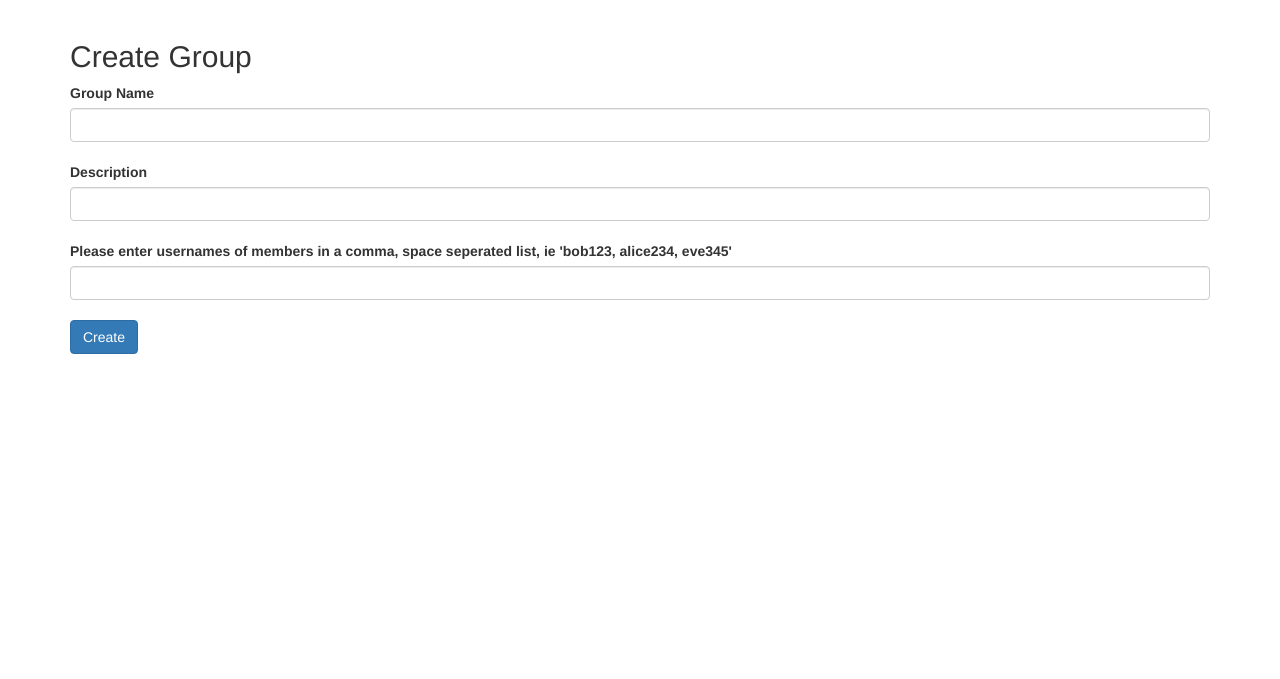
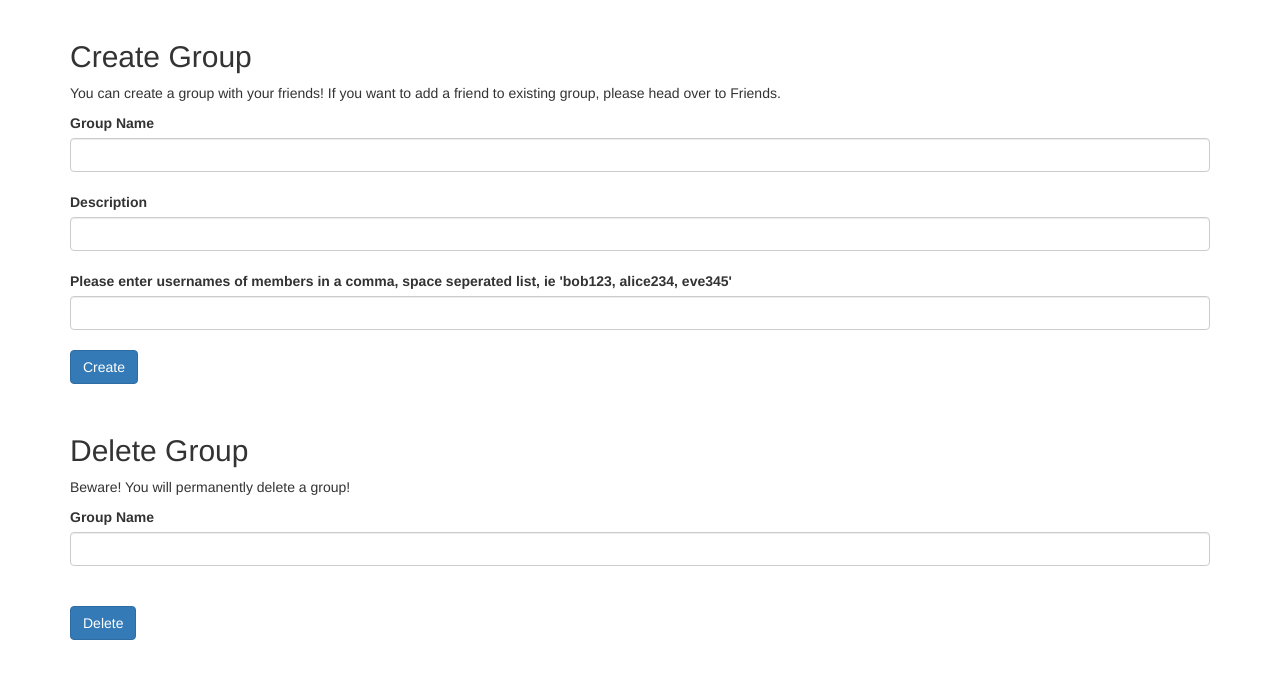
Before and after one commit to hwwc518/PriCoSha, a Flask app: page /creategroup in a window 1280 px wide. Shown: the part 52-731 px from the top of the page. Run offline with Flask 2, Linux system fonts and the light colour scheme; some libraries are stand-ins or nearby versions.

Commit message:
added delete group feature

```diff
--- a/app.py
+++ b/app.py
@@ -317,9 +317,64 @@ def manageTags():
 def creategroup():
     return render_template('groups.html')
 
+@app.route('/deletegroups', methods=['GET', 'POST'])
+def delete_group():
+    if 'logged_in' in session:
+        # check for create group action
+        #if request.form['mems']:
+        cursor = conn.cursor()
+        username = session['username']
+        group_name = request.form['group_name']
+        cursor = conn.cursor()
+
+        query1 = 'SELECT * FROM FriendGroup WHERE username = %s AND group_name = %s'
+        query2 = 'SELECT username FROM FriendGroup WHERE group_name = %s'
+        cursor.execute(query2, group_name)
+        data = cursor.fetchone()
+        #check if the group exists
+        if (cursor.execute(query1, (username, group_name)) == 0):
+            print("Inside if")
+            flash("The group doesn't exist!")
+            conn.commit()
+            return redirect(url_for('creategroup'))
+        #check if the user is the creator... only giving creator the permission to delete the group
+        elif (data["username"] != username):
+            print("Inside elif")
+            flash("You do not have the permission to delete this group!")
+            conn.commit()
+            return redirect(url_for('creategroup'))
+
+        else:
+            print("Inside else")
+            query3 = 'SELECT * FROM Member WHERE group_name = %s'
+            cursor.execute(query3, group_name)
+            data2 = cursor.fetchall()
+
+            #delete all members
+            for mem in data2:
+                mem_username = mem["username"]
+                query4 = 'DELETE from Member WHERE username = %s AND group_name = %s'
+                cursor.execute(query4, (mem_username, group_name))
+
+            #delete member group
+            query5 = 'DELETE from FriendGroup WHERE group_name = %s AND username = %s'
+            cursor.execute(query5, (group_name, username))
+
+            conn.commit()
+            cursor.close()
+
+            flash("Your friend group was successfully deleted!")
+            return redirect(url_for('dashboard'))
+
+    else:
+        flash('Timed out, please login again', 'danger')
+        #didn't work so replacing it temporarily
+        return redirect(url_for('login'))
+
+
 # Groups page - create and manage groups / friends
-@app.route('/groups', methods=['GET','POST'])
-def groups():
+@app.route('/addgroups', methods=['GET','POST'])
+def add_groups():
     if 'logged_in' in session:
         # check for create group action
         #if request.form['mems']:
--- a/templates/groups.html
+++ b/templates/groups.html
@@ -5,7 +5,8 @@
     <!-- <h1>Add Friend</h1> -->
 <!-- create groups    -->
     <h2>Create Group</h2>
-    <form action="/groups" method="POST">
+    <p>You can create a group with your friends! If you want to add a friend to existing group, please head over to Friends.</p>
+    <form action="/addgroups" method="POST">
         <label for="group_name">Group Name</label>
         <input type="text" class = "form-control" name = "group_name" id = "group_name" required/><br>
 
@@ -23,5 +24,16 @@
         <p><input type="submit" class="btn btn-primary" value="Create"></p>
         <!-- <script type="text/javascript" src="../js/scripts.js"></script> -->
     </form>
+    <br/>
+    <h2>Delete Group</h2>
+    <p>Beware! You will permanently delete a group!</p>
+    <form action="/deletegroups" method="POST">
+        <label for="group_name">Group Name</label>
+        <input type="text" class="form-control" name="group_name" id="group_name" required/><br/>
+        <br/>
+
+        <p><input type="submit" class="btn btn-primary" value="Delete"></p>
+    </form>
+    <br/><br/>
 
 {% endblock %}
--- a/templates/includes/_navbar.html
+++ b/templates/includes/_navbar.html
@@ -16,7 +16,7 @@
             <a href="/creategroup">Groups</a>
           </li>
           <li>
-          <a href="/managefriend">Manage Friends</a>
+          <a href="/managefriend">Friends</a>
           </li>
         {% endif %}
         </ul>
```
